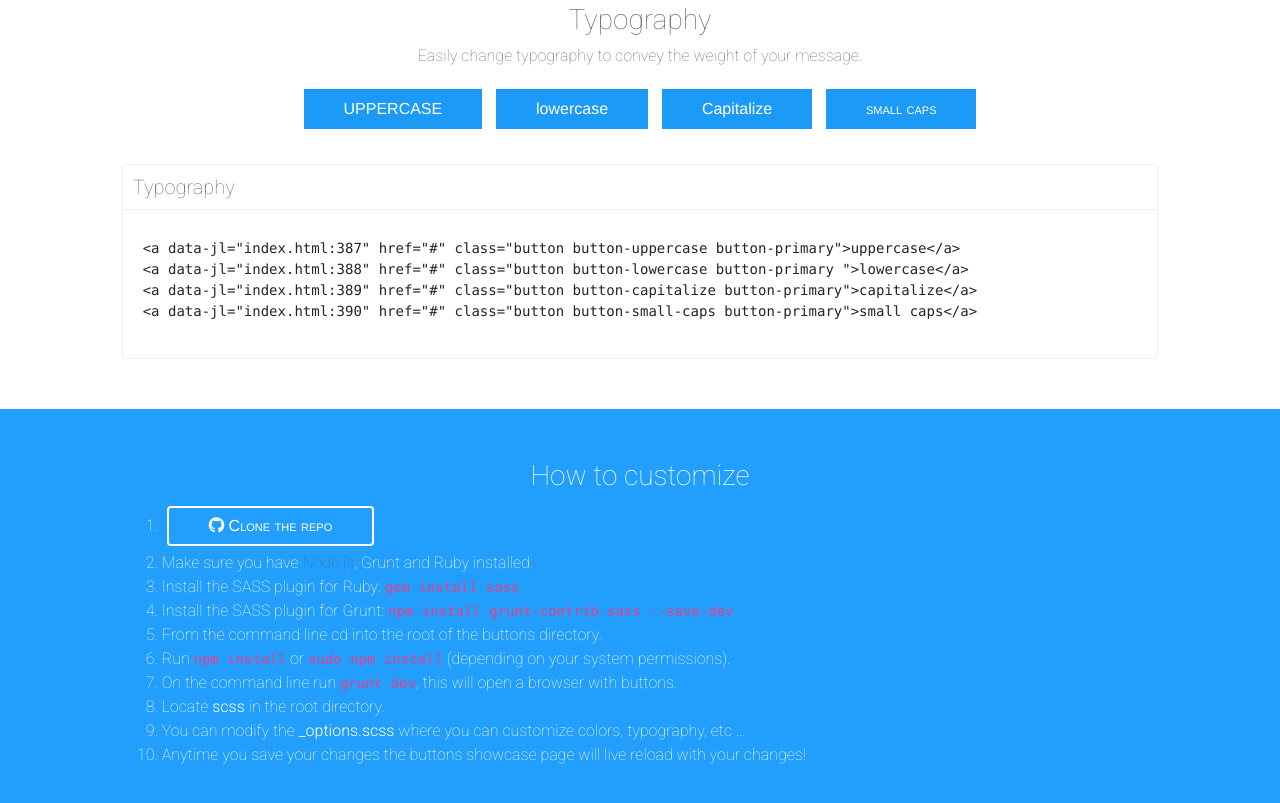
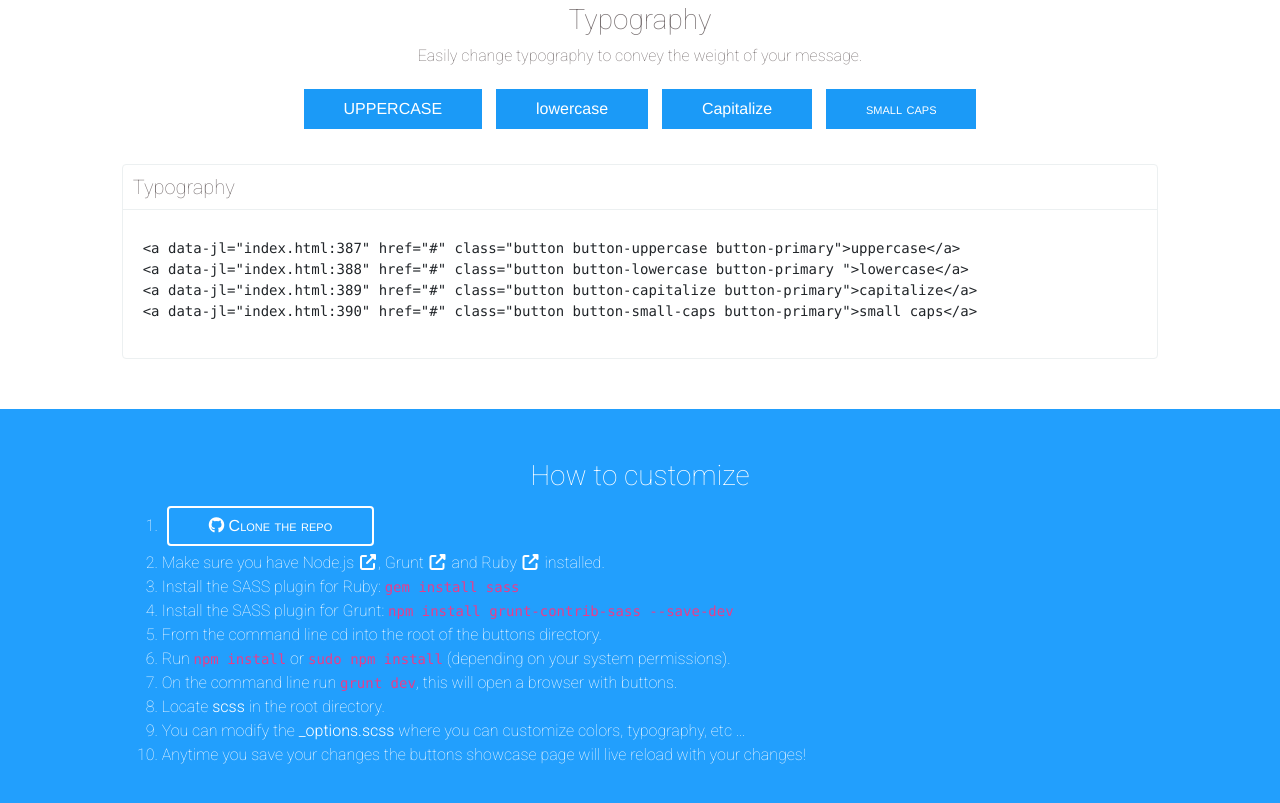
Before and after one commit to kcleveland/Buttons, a plain HTML site: page index.html in a window 1280 px wide. Shown: the part 9245-10048 px from the top of the page. Drawn offline with nearby package versions, Linux system fonts and the light colour scheme; a script that the page names is missing; a web font is replaced by a local one.

Commit message:
"Working on index"

```diff
--- a/index.html
+++ b/index.html
@@ -401,7 +401,7 @@
               <li>
                   <a class="button button-rounded button-plain button-small-caps button-border" href="https://github.com/kcleveland/buttons/archive/develop.zip"><i class="fa fa-github"></i> Clone the repo</a>
               </li>
-              <li> Make sure you have <a href="http://nodejs.org/">Node.js</a>, Grunt and Ruby installed.</li>
+              <li> Make sure you have <a class="text-white" href="https://nodejs.org/">Node.js <i class="fa fa-fw fa-external-link"></i></a>, <a class="text-white" href="https://gruntjs.com/getting-started">Grunt <i class="fa fa-fw fa-external-link"></i></a> and <a class="text-white" href="https://rubyinstaller.org/">Ruby <i class="fa fa-fw fa-external-link"></i></a> installed.</li>
               <li> Install the SASS plugin for Ruby: <code>gem install sass</code></li>
               <li> Install the SASS plugin for Grunt: <code>npm install grunt-contrib-sass --save-dev</code></li>
               <li> From the command line cd into the root of the buttons directory.</li>
```
